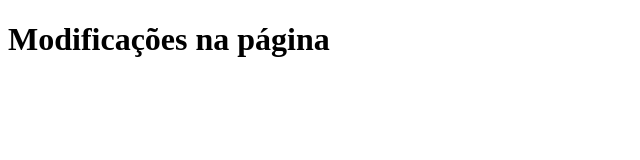
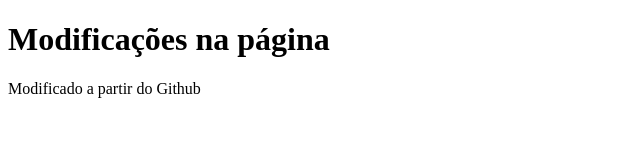
Before and after one commit to KarolMoody/gama-no-github, a plain HTML site: page index.html in a window 1280 px wide. Shown: the whole page, without its empty margins (0-640 px from the left). Drawn offline with Linux system fonts and the light colour scheme.

Commit message:
Atualizado no GH

```diff
--- a/index.html
+++ b/index.html
@@ -8,6 +8,7 @@
 	<body>
 
 		<h1>Modificações na página</h1>
+		<p>Modificado a partir do Github</p>
 
 	</body>
 </html>
```
